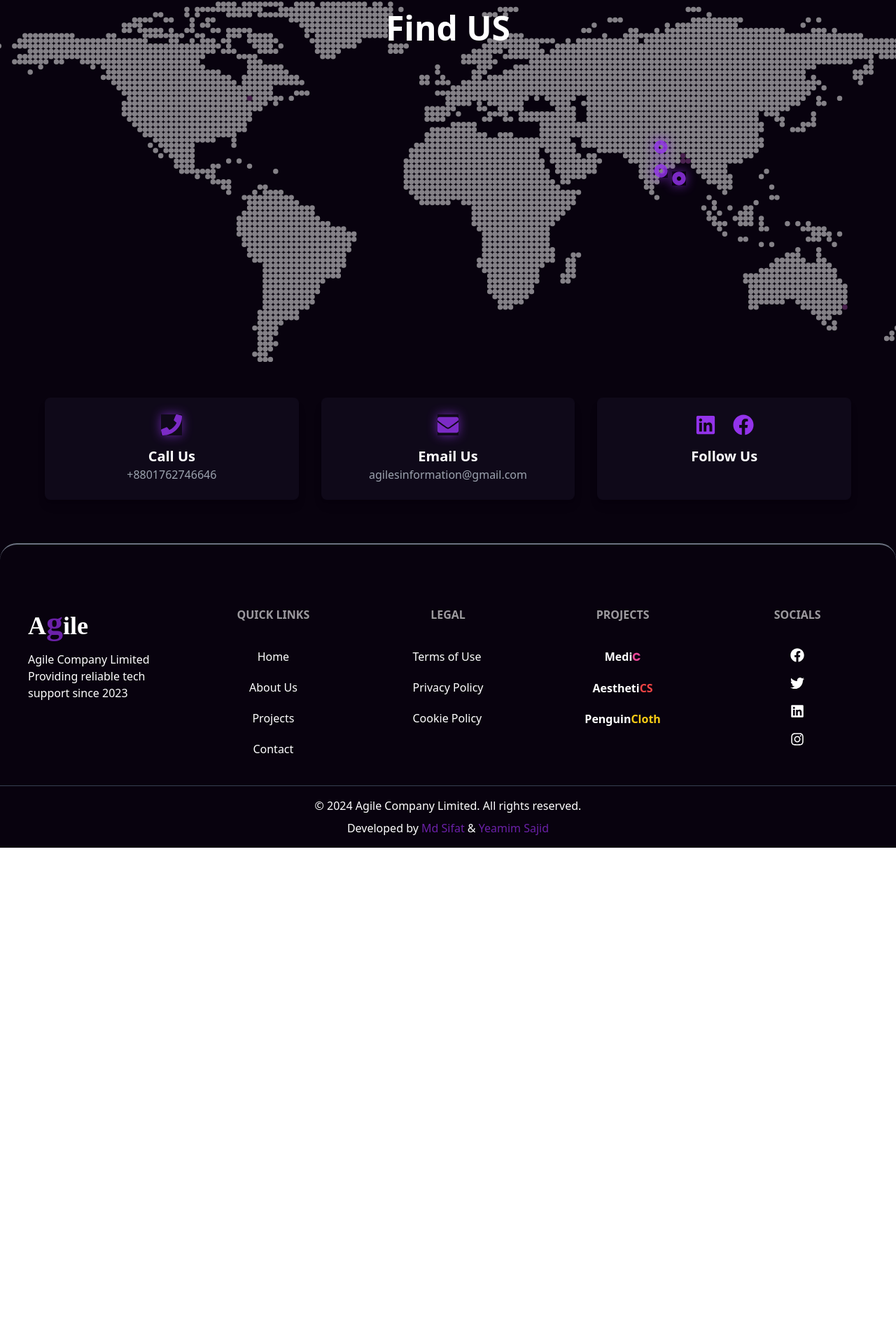
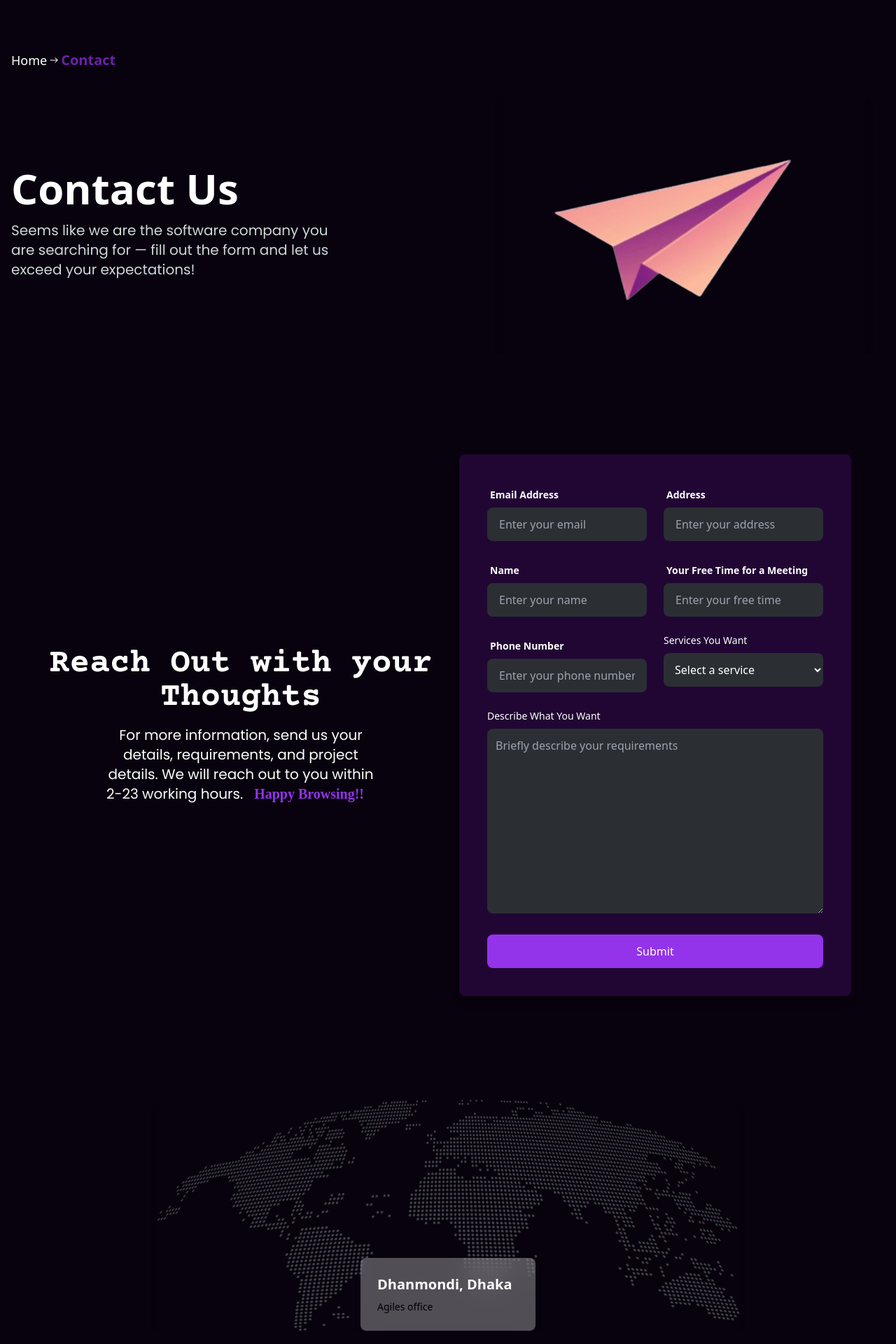
Before and after one commit to Md-Sifat-code/Agile, a React (Vite) app: page /contact in a window 1280 px wide. Shown: the part 176-2096 px from the top of the page at 70% size. Before the commit the page ends 1387 px from the top, so only its background shows below. Built offline with nearby package versions, Linux system fonts and the light colour scheme; a web font is replaced by a local one.

Commit message:
added ther contact

```diff
--- a/src/Fixed_component/AboutUs.jsx
+++ b/src/Fixed_component/AboutUs.jsx
@@ -21,7 +21,7 @@ export default function AboutUs() {
         {/* Team Members */}
         <div className="grid grid-cols-1 lg:grid-cols-2 gap-12">
           {/* Frontend - Md Sifat Bin Jibon */}
-          <div className="flex flex-col items-center bg-[#0f041a] rounded-lg shadow-md shadow-purple-800 p-8 transition-transform hover:scale-105">
+          <div className="flex flex-col items-center bg-[#210633] rounded-lg shadow-md shadow-purple-800 p-8 transition-transform hover:scale-105">
             <img
               src={frontend}
               alt="Md Sifat Bin Jibon"
@@ -47,7 +47,7 @@ export default function AboutUs() {
           </div>
 
           {/* Backend - Yeamim Hossain Sajid */}
-          <div className="flex flex-col items-center bg-[#0f041a] rounded-lg shadow-md shadow-purple-800  p-8 transition-transform hover:scale-105">
+          <div className="flex flex-col items-center bg-[#210633] rounded-lg shadow-md shadow-purple-800  p-8 transition-transform hover:scale-105">
             <img
               src={backend}
               alt="Yeamim Hossain Sajid"
--- a/src/Fixed_component/ChooseUs.jsx
+++ b/src/Fixed_component/ChooseUs.jsx
@@ -41,7 +41,7 @@ export default function ChooseUs() {
         <div className="mt-12 grid grid-cols-1 lg:grid-cols-3 gap-10 max-w-6xl w-full">
           {/* First Feature */}
           <div
-            className="flex flex-col justify-center items-center bg-[#0f041a] p-8 rounded-lg shadow-2xl shadow-[#430847] hover:scale-105 transition-transform duration-300"
+            className="flex flex-col justify-center items-center bg-[#210633] p-8 rounded-lg shadow-2xl shadow-purple-800 hover:scale-105 transition-transform duration-300"
             data-aos="fade-right"
           >
             <h2 className="text-xl sm:text-2xl text-white font-semibold text-center">
@@ -55,7 +55,7 @@ export default function ChooseUs() {
 
           {/* Second Feature */}
           <div
-            className="flex flex-col justify-center items-center bg-[#0f041a] p-8 rounded-lg shadow-2xl shadow-[#430847] hover:scale-105 transition-transform duration-300"
+            className="flex flex-col justify-center items-center bg-[#210633] p-8 rounded-lg shadow-2xl shadow-purple-800 hover:scale-105 transition-transform duration-300"
             data-aos="zoom-in"
           >
             <h2 className="text-xl sm:text-2xl text-white font-semibold text-center">
@@ -70,7 +70,7 @@ export default function ChooseUs() {
 
           {/* Third Feature */}
           <div
-            className="flex flex-col justify-center items-center bg-[#0f041a] p-8 rounded-lg shadow-2xl shadow-[#430847] hover:scale-105 transition-transform duration-300"
+            className="flex flex-col justify-center items-center bg-[#210633] p-8 rounded-lg shadow-2xl shadow-purple-800 hover:scale-105 transition-transform duration-300"
             data-aos="fade-left"
           >
             <h2 className="text-xl sm:text-2xl text-white font-semibold text-center">
--- a/src/Fixed_component/Emai.jsx
+++ b/src/Fixed_component/Emai.jsx
@@ -135,7 +135,7 @@ const Emai = () => {
           </p>
         </div>
 
-        <div className="bg-[#0f041a] rounded-lg shadow-lg p-4 sm:p-6 lg:p-10">
+        <div className="bg-[#210633]  rounded-lg shadow-lg p-4 sm:p-6 lg:p-10">
           <form onSubmit={formik.handleSubmit} className="flex flex-col gap-6">
             <div className="grid grid-cols-1 md:grid-cols-2 gap-6">
               {renderInput("Email Address", "mailAddress", "Enter your email")}
--- a/src/Fixed_component/Hero.jsx
+++ b/src/Fixed_component/Hero.jsx
@@ -28,7 +28,7 @@ export default function Hero() {
       {/* Content */}
       <div className="relative max-w-screen-xl mx-auto px-4 sm:px-6 lg:px-8 grid grid-cols-1 lg:grid-cols-4 items-center">
         {/* Left Section */}
-        <div className="flex flex-col justify-center items-start text-left col-span-2 space-y-6">
+        <div className="flex flex-col justify-start items-start text-left col-span-2 space-y-6">
           <h1 className="text-white font-bold text-3xl sm:text-4xl lg:text-5xl mt-8 lg:mt-0 leading-tight">
             Your Trustworthy{" "}
             <img
@@ -45,10 +45,10 @@ export default function Hero() {
             From Software Development to End-to-End
             <br className="hidden sm:block" /> Digital Solutions
           </p>
-          <div className="flex w-[70%]   flex-col sm:flex-row justify-between gap-4 mt-4 sm:mt-6">
+          <div className="flex w-[70%] flex-col sm:flex-row justify-between gap-4 mt-4 sm:mt-6">
             <Link
               to={"/projects"}
-              className=" btn btn-outline font-bold text-sm sm:text-base px-6 sm:px-8 py-3  text-white border-purple-800 hover:bg-purple-800 hover:text-white"
+              className="btn btn-outline font-bold text-sm sm:text-base px-6 sm:px-8 py-3 text-white border-purple-800 hover:bg-purple-800 hover:text-white"
             >
               Projects
               <FaArrowUp className="rotate-45 text-lg" />
@@ -62,6 +62,7 @@ export default function Hero() {
             </button>
           </div>
         </div>
+
         {/* Right Section */}
         <div className="flex justify-center items-center mt-8 lg:mt-0 col-span-2">
           <img
--- a/src/Fixed_component/Navbar.jsx
+++ b/src/Fixed_component/Navbar.jsx
@@ -6,16 +6,14 @@ export default function Navbar() {
   const [isMobileMenuOpen, setIsMobileMenuOpen] = useState(false);
   const location = useLocation();
   const navigate = useNavigate();
-  const [scrollToId, setScrollToId] = useState(null); // Stores the section ID to scroll to
+  const [scrollToId, setScrollToId] = useState(null);
 
   const toggleMobileMenu = () => {
     setIsMobileMenuOpen(!isMobileMenuOpen);
   };
 
-  // Helper function to determine active link
   const isActive = (path) => location.pathname === path;
 
-  // Function to handle scrolling to a section
   const scrollToSection = (id) => {
     const element = document.getElementById(id);
     if (element) {
@@ -23,27 +21,25 @@ export default function Navbar() {
     }
   };
 
-  // Handle navigation and scrolling for testimonials
   const handleTestimonialsClick = () => {
     if (location.pathname !== "/") {
-      setScrollToId("testimonials"); // Set the target ID
-      navigate("/"); // Navigate to the home page
+      setScrollToId("testimonials");
+      navigate("/");
     } else {
       scrollToSection("testimonials");
     }
   };
 
-  // Scroll to the section once on "/" route
   useEffect(() => {
     if (location.pathname === "/" && scrollToId) {
       scrollToSection(scrollToId);
-      setScrollToId(null); // Reset the target ID
+      setScrollToId(null);
     }
   }, [location.pathname, scrollToId]);
 
   return (
     <section className="bg-[#04030c]">
-      <div className="container mx-auto flex flex-row justify-between items-center px-4 py-4 lg:px-8 lg:py-6 mt-8">
+      <div className="max-w-screen-xl mx-auto flex flex-row justify-between items-center px-4 py-4 lg:px-8 lg:py-6 mt-8">
         {/* Logo */}
         <div className="text-5xl lg:text-6xl text-white ma font-bold">
           <h1>
--- a/src/Fixed_component/TechnologyStack.jsx
+++ b/src/Fixed_component/TechnologyStack.jsx
@@ -162,7 +162,7 @@ export default function TechnologyStack() {
           ].map((tech, index) => (
             <div
               key={index}
-              className="flex flex-col items-center space-y-2 p-4 rounded-lg bg-[#0f041a] shadow-md shadow-purple-800  hover:scale-105 transform transition-all duration-300 overflow-hidden mb-2"
+              className="flex flex-col items-center space-y-2 p-4 rounded-lg bg-[#210633]  shadow-md shadow-purple-800  hover:scale-105 transform transition-all duration-300 overflow-hidden mb-2"
             >
               {tech.image ? (
                 <img
--- a/src/Fixed_component/Testimonials.jsx
+++ b/src/Fixed_component/Testimonials.jsx
@@ -58,7 +58,7 @@ export default function Testimonials() {
               key={client.id}
               className="testimonial-card transition-transform duration-500"
             >
-              <div className="card w-full h-[350px] bg-[#0f041a] shadow-xl rounded-lg p-6 flex flex-col justify-between">
+              <div className="card w-full h-[350px] bg-[#210633]  shadow-xl rounded-lg p-6 flex flex-col justify-between">
                 <p className="co border-b border-purple-800 py-6 text-lg">
                   "{client.feedback}"
                 </p>
--- a/src/Pages/ContactUs.jsx
+++ b/src/Pages/ContactUs.jsx
@@ -1,91 +1,106 @@
 import React from "react";
+import { useState } from "react";
+import { IoIosArrowRoundForward } from "react-icons/io";
 import {
   FaPhone,
   FaEnvelope,
   FaMapMarkerAlt,
-  FaDotCircle,
   FaFacebook,
   FaLinkedin,
 } from "react-icons/fa";
 import { useForm } from "react-hook-form";
-import { ToastContainer, toast } from "react-toastify";
-import "react-toastify/dist/ReactToastify.css";
-import banner from "/World Map.svg";
+import { toast, ToastContainer } from "react-toastify"; // Import toast
+import "react-toastify/dist/ReactToastify.css"; // Import toastify CSS
+import mop from "/mop.webp";
+import glow from "/glow.png";
+import { Link } from "react-router-dom";
+import Emai from "../Fixed_component/Emai"; // Adjust the path if necessary
 
 export default function ContactUs() {
   const { register, handleSubmit, reset } = useForm();
 
   const onSubmit = (data) => {
-    toast.success("Message sent successfully!");
+    toast.success("Message sent successfully!"); // Display success message
     reset();
   };
 
+  // Generate random position for each dot
+
   return (
-    <div className="bg-[#08020e] min-h-screen text-white">
-      {/* Banner Section */}
-      <div className="relative h-[70vh] flex items-center justify-center">
-        <img
-          src={banner}
-          alt="World Map"
-          className="absolute p-22 w-full h-full object-cover opacity-50"
-        />
-        {/* Overlay Text */}
-        <div className="absolute w-full h-full">
-          <h1 className="absolute top-10 left-1/2 transform -translate-x-1/2 text-center text-4xl lg:text-5xl font-bold text-white">
-            Find US
+    <>
+      <ToastContainer /> {/* Toast container for notifications */}
+      <section className="container mx-auto mb-12 mt-12 bg-[#08020e] px-4">
+        {/* Breadcrumb Navigation */}
+        <div className="flex justify-center items-center">
+          <div className="w-full mt-12">
+            <h1 className="text-white font-normal flex flex-row justify-start items-center text-sm lg:text-lg">
+              <Link to={"/"}>Home</Link>{" "}
+              <IoIosArrowRoundForward className="inline-block text-lg lg:text-xl" />{" "}
+              <span className="text-purple-800 text-sm lg:text-xl font-bold">
+                Contact
+              </span>
             </h1>
-
-          {/* Hoverable Dots */}
-          <div>
-            {/* Dot 1 */}
-            <div className="group absolute top-[40%] left-[73%]">
-              <FaDotCircle className="text-purple-600 text-xl animate-pulse shadow-[0_0_15px_rgba(147,51,234,0.8)] cursor-pointer" />
-              <div className="absolute w-[250px] top-10 left-1/2 transform -translate-x-1/2 hidden group-hover:flex flex-col items-center bg-[#0f0919] text-gray-300 text-sm px-6 py-4 rounded-lg shadow-lg ">
-                <h3 className="font-semibold text-purple-400 text-lg">
-                  Dhaka Office
-                </h3>
-                <p>12/G Dhanmondi, Dhaka</p>
           </div>
         </div>
-
-            {/* Dot 2 */}
-            <div className="group absolute top-[48%] left-[75%]">
-              <FaDotCircle className="text-purple-600 text-xl animate-pulse shadow-[0_0_15px_rgba(147,51,234,0.8)] cursor-pointer" />
-              <div className="absolute w-[250px] top-10 left-1/2 transform -translate-x-1/2 hidden group-hover:flex flex-col items-center bg-[#0f0919] text-gray-300 text-sm px-6 py-4 rounded-lg shadow-lg">
-                <h3 className="font-semibold text-purple-400 text-lg">
-                  Chittagong Office
-                </h3>
-                <p>Bay Terminal, Chittagong</p>
-              </div>
+        {/* Main Container */}
+        <div className="flex flex-col md:flex-row justify-between items-center mt-8 ">
+          <div className="w-full grid grid-cols-1 lg:grid-cols-2 gap-24">
+            {/* Left Section: Text */}
+            <div className="flex flex-col justify-center items-start gap-4 px-4 md:px-0">
+              <h1 className="text-3xl md:text-4xl lg:text-6xl font-bold text-white text-start">
+                Contact Us
+              </h1>
+              <p className="text-gray-300 text-sm pop md:text-xl w-full lg:w-[80%]">
+                Seems like we are the software company you are searching for —
+                fill out the form and let us exceed your expectations!
+              </p>
             </div>
 
-            {/* Dot 3 */}
-            <div className="group absolute top-[46%] left-[73%]">
-              <FaDotCircle className="text-purple-600 text-xl animate-pulse shadow-[0_0_15px_rgba(147,51,234,0.8)] cursor-pointer" />
-              <div className="absolute w-[250px] top-10 left-1/2 transform -translate-x-1/2 hidden group-hover:flex flex-col items-center bg-[#0f0919] text-gray-300 text-sm px-6 py-4 rounded-lg shadow-lg">
-                <h3 className="font-semibold text-purple-400 text-lg">
-                  Sylhet Office
-                </h3>
-                <p>Airport Road, Sylhet</p>
+            {/* Right Section: Image */}
+            <div className="flex justify-center items-center px-4 md:px-0 h-full">
+              <img
+                className="rounded-lg shadow-lg max-w-full h-auto object-cover"
+                src={glow}
+                alt="Agiles"
+              />
             </div>
           </div>
         </div>
-        </div>
+      </section>
+      {/* Emai component */}
+      <section className="container mx-auto">
+        <Emai />
+      </section>
+      {/* mop section */}
+      <section className="container mx-auto mt-[100px] mb-[100px] px-4 relative">
+        <div className="flex justify-center items-center">
+          <img
+            className="w-full md:w-3/4 lg:w-2/3 rounded-lg shadow-lg object-cover"
+            src={mop}
+            alt="Mop"
+          />
         </div>
 
-      {/* Information Cards */}
+        {/* Static Card with Glassified Effect */}
+        <div className="absolute bottom-0 left-1/2 transform -translate-x-1/2 p-6 bg-white/30 backdrop-blur-lg text-black rounded-lg shadow-lg w-[250px]">
+          <h1 className="text-xl font-bold text-white">Dhanmondi, Dhaka</h1>
+          <p className="mt-2 text-sm">Agiles office</p>
+        </div>
+      </section>
+      {/* mop */}
+      <section className="container mx-auto mb-12 mt-12 bg-[#08020e] px-4">
         <div className="grid grid-cols-1 md:grid-cols-3 gap-8 p-8 lg:px-16">
-        <div className="flex flex-col items-center p-6 bg-[#0f0919] rounded-lg shadow-lg">
-          <FaPhone className="text-purple-600 text-3xl mb-4 shadow-[0_0_15px_rgba(147,51,234,0.8)] animate-pulse" />
-          <h3 className="text-xl font-semibold">Call Us</h3>
+          <div className="flex flex-col items-center p-6 bg-[#210633] rounded-lg shadow-lg">
+            <FaPhone className="text-purple-600 text-3xl mb-4 animate-pulse" />
+            <h3 className="text-xl text-white font-semibold">Call Us</h3>
             <p className="text-gray-400">+8801762746646</p>
           </div>
-        <div className="flex flex-col items-center p-6 bg-[#0f0919] rounded-lg shadow-lg">
-          <FaEnvelope className="text-purple-600 text-3xl mb-4 shadow-[0_0_15px_rgba(147,51,234,0.8)] animate-pulse" />
-          <h3 className="text-xl font-semibold">Email Us</h3>
+          <div className="flex flex-col items-center p-6 bg-[#210633] rounded-lg shadow-lg">
+            <FaEnvelope className="text-purple-600 text-3xl mb-4 animate-pulse" />
+            <h3 className="text-xl font-semibold text-white">Email Us</h3>
             <p className="text-gray-400">agilesinformation@gmail.com</p>
           </div>
-        <div className="flex flex-col items-center p-6 bg-[#0f0919] rounded-lg shadow-lg">
+          <div className="flex flex-col items-center p-6 bg-[#210633] rounded-lg shadow-lg">
             <div className="flex space-x-6">
               <a
                 href="https://www.linkedin.com/in/agiles-web-services"
@@ -102,12 +117,10 @@ export default function ContactUs() {
                 <FaFacebook className="text-purple-600 text-3xl hover:text-purple-400 transition duration-300" />
               </a>
             </div>
-          <h3 className="text-xl font-semibold mt-4">Follow Us</h3>
+            <h3 className="text-xl font-semibold mt-4 text-white">Follow Us</h3>
           </div>
         </div>
-
-      {/* Toast Notification */}
-      <ToastContainer position="top-center" />
-    </div>
+      </section>
+    </>
   );
 }
```
Also changed, not shown: src/Fixed_component/Partner.jsx (+6 -4 lines), src/Pages/About.jsx (+4 -4 lines), src/Pages/Projects.jsx (+5 -5 lines), public/glow.png (added), public/mop.webp (added). Lines whose indentation alone changed are shown as unchanged.
